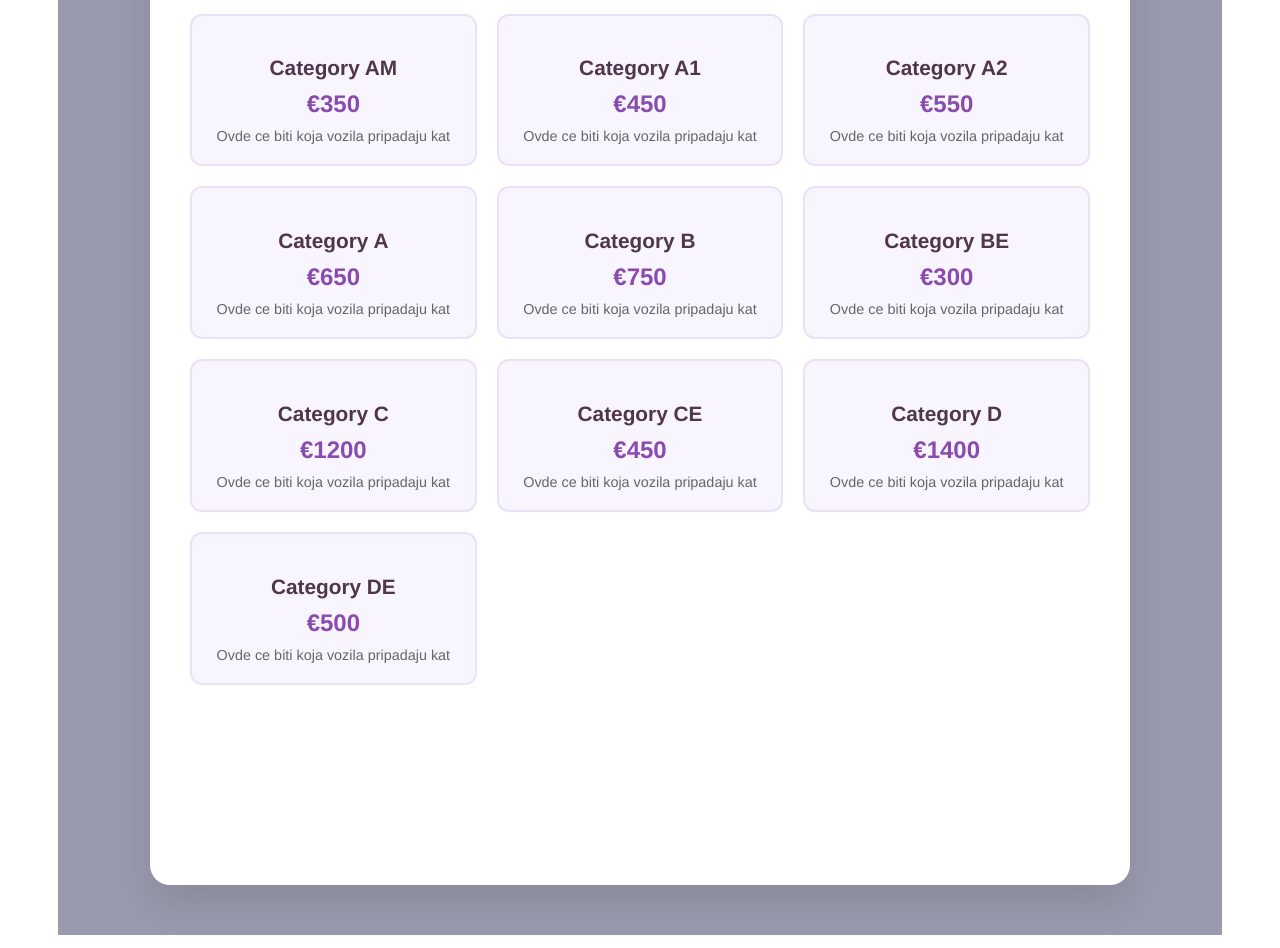
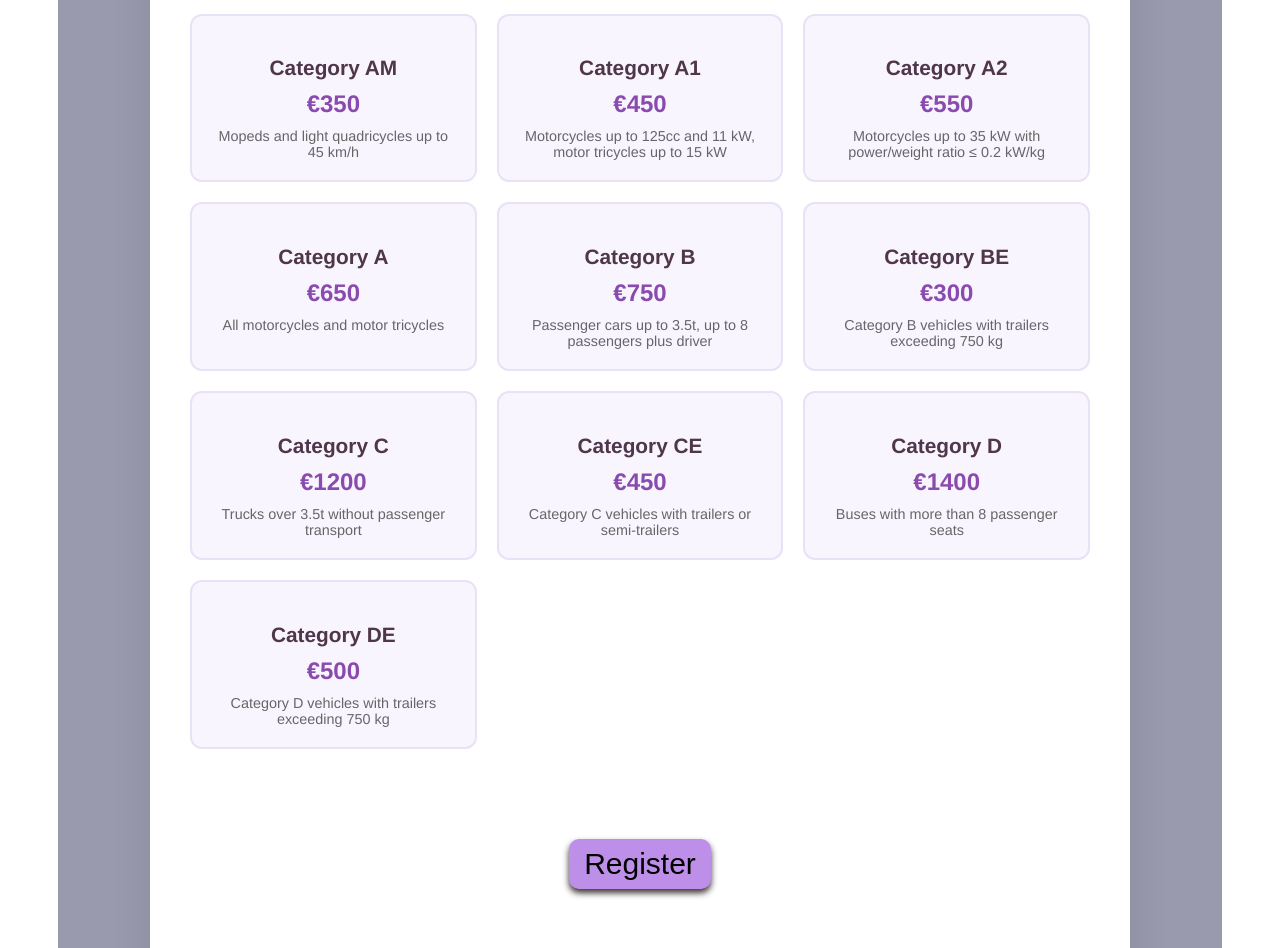
Before and after one commit to alim344/IIS-front, a Vue app in the folder autoskola-front/: page /register in a window 1280 px wide. Shown: the part 844-1792 px from the top of the page. Built offline with nearby package versions, Linux system fonts and the light colour scheme.

Commit message:
Adding function for registration

```diff
--- a/autoskola-front/package.json
+++ b/autoskola-front/package.json
@@ -8,6 +8,7 @@
     "lint": "vue-cli-service lint"
   },
   "dependencies": {
+    "axios": "^1.13.4",
     "core-js": "^3.8.3",
     "vue": "^3.2.13",
     "vue-router": "^4.6.4"
--- a/autoskola-front/src/view/RegistrationView.vue
+++ b/autoskola-front/src/view/RegistrationView.vue
@@ -97,21 +97,21 @@
                 :key="category.id"
                 class="category-option"
                 :class="{ 'selected': selectedCategory === category.id }"
-
+                @click="selectCategory(category.id)"
               >
                 <div class="category-info">
                   <h3>{{ category.title }}</h3>
                   <p class="category-price">{{ category.price }}</p>
                 </div>
                 <div class="category-duration">
-                  <span>Ovde ce biti koja vozila pripadaju kat</span>
+                  <text>{{category.vehicles}}</text>
                 </div>
               </div>
             </div>
           </div>
 
 
-
+           <button class="reg button" @click.prevent="registerUser">Register</button>
 
 
 
@@ -124,10 +124,12 @@
 </template>
 
 <script>
+import axios from 'axios';
 export default {
 
   data() {
     return {
+      selectedCategory:null,
       registerData: {
         firstName: "",
         lastName: "",
@@ -139,68 +141,116 @@ export default {
       },
       categories: [
         {
-          id: 1,
+          id: "AM",
           title: "Category AM",
-          description: "Light motor vehicles intended for city and short-distance driving.",
-          duration: "20 hours",
+          vehicles: "Mopeds and light quadricycles up to 45 km/h",
           price: "€350"
         },
         {
-          id: 2,
+          id: "A1",
           title: "Category A1",
-          duration: "25 hours",
+          vehicles: "Motorcycles up to 125cc and 11 kW, motor tricycles up to 15 kW",
           price: "€450"
         },
         {
-          id: 3,
+          id: "A2",
           title: "Category A2",
-          duration: "30 hours",
+          vehicles: "Motorcycles up to 35 kW with power/weight ratio ≤ 0.2 kW/kg",
           price: "€550"
         },
         {
-          id: 4,
+          id: "A",
           title: "Category A",
-          duration: "30 hours",
+          vehicles: "All motorcycles and motor tricycles",
           price: "€650"
         },
         {
-          id: 5,
+          id: "B",
           title: "Category B",
-          duration: "40 hours",
+          vehicles: "Passenger cars up to 3.5t, up to 8 passengers plus driver",
           price: "€750"
         },
         {
-          id: 6,
+          id: "BE",
           title: "Category BE",
-          duration: "10 hours",
+          vehicles: "Category B vehicles with trailers exceeding 750 kg",
           price: "€300"
         },
         {
-          id: 7,
+          id: 'C',
           title: "Category C",
-          duration: "50 hours",
+          vehicles: "Trucks over 3.5t without passenger transport",
           price: "€1200"
         },
         {
-          id: 8,
+          id: "CE",
           title: "Category CE",
-          duration: "15 hours",
+          vehicles: "Category C vehicles with trailers or semi-trailers",
           price: "€450"
         },
         {
-          id: 9,
+          id: "D",
           title: "Category D",
-          duration: "55 hours",
+          vehicles: "Buses with more than 8 passenger seats",
           price: "€1400"
         },
         {
-          id: 10,
+          id: "DE",
           title: "Category DE",
-          duration: "15 hours",
+          vehicles: "Category D vehicles with trailers exceeding 750 kg",
           price: "€500"
         }
       ]
     };
+  },
+  methods:{
+
+    selectCategory(categoryId){
+      if(this.selectedCategory == categoryId){
+        this.selectedCategory = null;
+         this.registerData.category = null;
+      }else{
+        this.selectedCategory = categoryId;
+         this.registerData.category = categoryId;
+      }
+    },
+    registerUser(){
+
+      if(this.selectedCategory == null){
+        alert("Please choose a category u want to sign up for");
+        return;
+      }
+
+
+      if(this.registerData.password != this.registerData.confirmPassword){
+        alert("Passwords do not match.");
+        return;
+      }
+
+      axios.post('http://localhost:8080/auth/register', this.registerData)
+          .then(() => {
+            alert('You have successfully registered.');
+            this.$router.push('/');
+          })
+          .catch(error => {
+            // Handle error response and display error message
+            if(error.response.status == 409){
+               this.registrationStatus = 'Username is already taken, please try again';
+               alert('Username already exists. Please try again');
+            }
+            if (error.response && error.response.data) {
+              this.registrationStatus = error.response.data.message || 'An error occurred during registration.';
+            } else {
+              this.registrationStatus = 'An error occurred during registration.';
+            }
+            console.error('Registration error:', error);
+
+          });
+
+
+    }
+
+
   }
 };
 </script>
@@ -358,4 +408,32 @@ body,html{
   font-size: 0.9rem;
 }
 
+
+.button{
+  border: 2px;
+  padding: 8px 15px;
+  margin: 0 10px;
+  border-radius: 10px;
+  cursor: pointer;
+}
+
+
+
+.reg{
+  border-color:rgb(58, 40, 60);
+  box-shadow: 0 4px 6px rgba(39, 27, 27, 0.9);
+  font-size: 30px;
+  background-color: rgb(190, 143, 233);
+  transition: transform 0.8s cubic-bezier(0.34, 1.56, 0.64, 1);
+  margin: 20px 0 0 0;
+}
+
+.reg:hover{
+  color: #484264;
+  background-color: #342b56;
+  color:#fef9fb;
+  transform: scale(1.3);
+  box-shadow: 0 0 20px rgba(199, 147, 221, 0.8); /* Blue glow */
+}
+
 </style>
```
Also changed, not shown: 1 other file (tests, documents, lock files or other folders).
